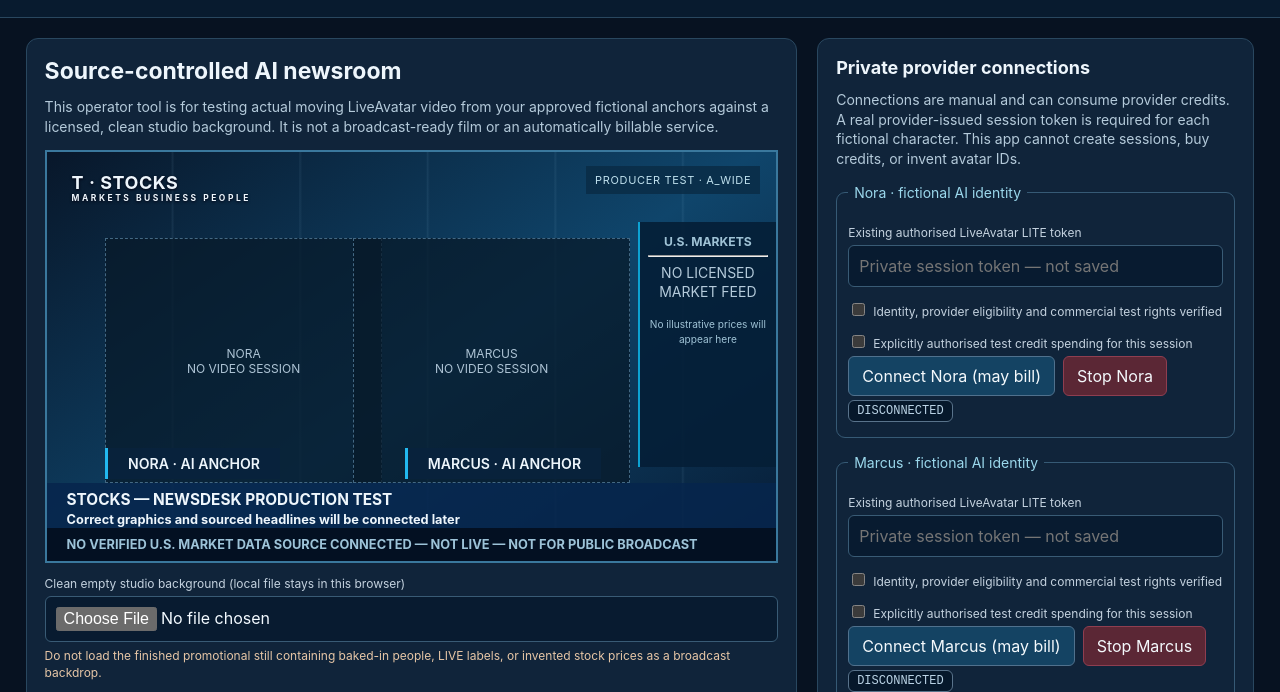
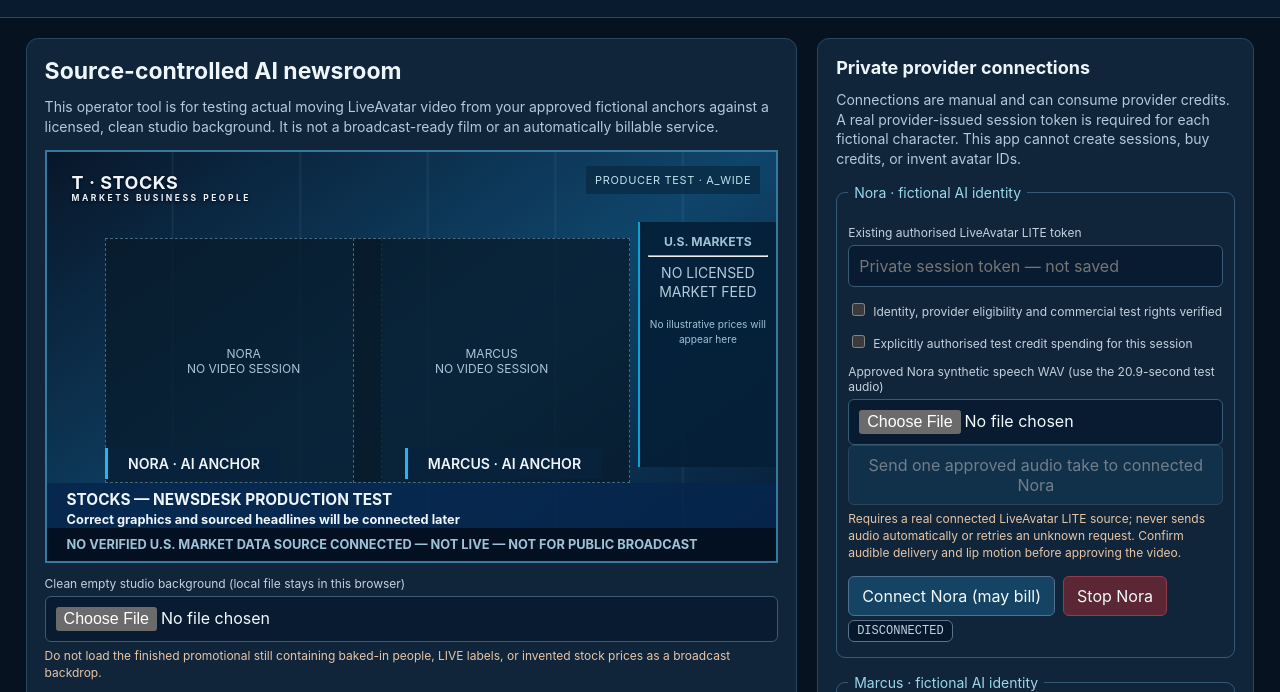
Before and after one commit to waseem99/Money-24-7, a website built with Vite: page stocks-streaming-lab.html in a window 1280 px wide. Shown: the part 69-761 px from the top of the page. Built offline with nearby package versions, Linux system fonts and the light colour scheme.

Commit message:
Add local Nora WAV input and one-shot speech control to private Stocks operator lab

```diff
--- a/stocks-streaming-lab.html
+++ b/stocks-streaming-lab.html
@@ -84,6 +84,10 @@ fieldset{border:1px solid #365a75;border-radius:9px;margin:16px 0;padding:11px}l
 <label for="NORA-token">Existing authorised LiveAvatar LITE token</label><input id="NORA-token" type="password" autocomplete="off" placeholder="Private session token — not saved"/>
 <label><input id="NORA-approved" type="checkbox"/>Identity, provider eligibility and commercial test rights verified</label>
 <label><input id="NORA-credit" type="checkbox"/>Explicitly authorised test credit spending for this session</label>
+<label for="NORA-audio-file">Approved Nora synthetic speech WAV (use the 20.9-second test audio)</label>
+<input id="NORA-audio-file" type="file" accept=".wav,.mp3,audio/wav,audio/mpeg"/>
+<div class="controls"><button id="NORA-speak" disabled>Send one approved audio take to connected Nora</button></div>
+<p class="warning">Requires a real connected LiveAvatar LITE source; never sends audio automatically or retries an unknown request. Confirm audible delivery and lip motion before approving the video.</p>
 <div class="controls"><button id="NORA-start">Connect Nora (may bill)</button><button id="NORA-stop" class="danger">Stop Nora</button></div><span class="status" id="NORA-status">DISCONNECTED</span></fieldset>
 <fieldset><legend>Marcus · fictional AI identity</legend>
 <label for="MARCUS-token">Existing authorised LiveAvatar LITE token</label><input id="MARCUS-token" type="password" autocomplete="off" placeholder="Private session token — not saved"/>
```
